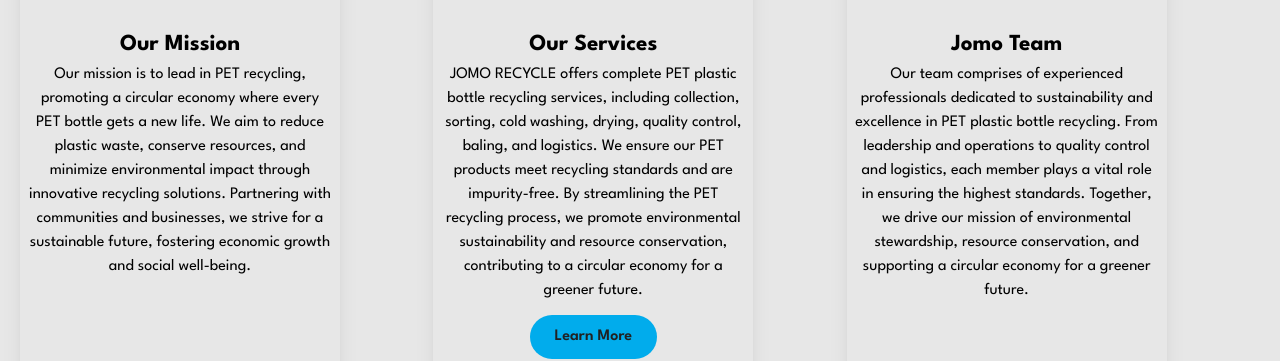
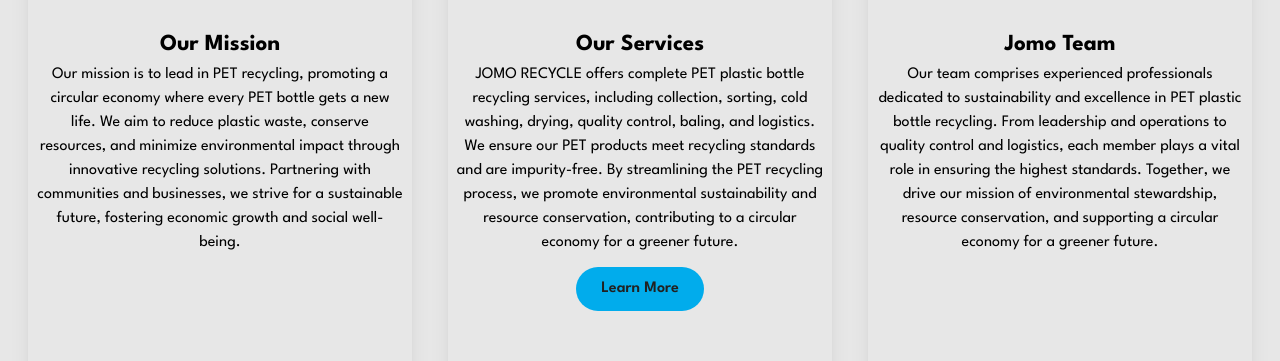
Before and after one commit to coderhanzo/Jomo-Recycling, a React (Vite) app: page / in a window 1280 px wide. Shown: the part 1037-1398 px from the top of the page. Built offline with nearby package versions, Linux system fonts and the light colour scheme.

Commit message:
fixed card spacing

```diff
--- a/src/components/Mission.jsx
+++ b/src/components/Mission.jsx
@@ -17,12 +17,12 @@
   };
   return (
     <>
-      <div className="p-5 grid grid-cols-3 max-sm:grid-cols-1 ">
-        <div className=" text-black h-[37rem] w-[20rem] shadow-xl rounded-lg max-sm:w-[23rem]  ">
+      <div className="p-5 grid grid-cols-3 gap-5 content-center max-sm:grid-cols-1">
+        <div className="text-black h-[37rem] w-[24rem] shadow-xl rounded-lg max-sm:w-[23rem] mx-auto">
           <div className="flex justify-center">
             <img src={plastic} alt="" className="w-[15rem] max-sm:w-[15rem]" />
           </div>
-          <div className=" px-2">
+          <div className="px-2">
             <h2 className="font-bold text-[23px] text-center">Our Mission</h2>
             <p className="text-center">
               Our mission is to lead in PET recycling, promoting a circular
@@ -34,11 +34,11 @@
             </p>
           </div>
         </div>
-        <div className=" text-black h-[37rem] w-[20rem] shadow-xl rounded-lg hover:scale-105 hover:duration-150  max-sm:w-[23rem]  ">
+        <div className="text-black h-[37rem] w-[24rem] shadow-xl rounded-lg max-sm:w-[23rem] mx-auto hover:scale-105 hover:duration-150">
           <div className="flex justify-center">
             <img src={plastic} alt="" className="w-[15rem] max-sm:w-[15rem]" />
           </div>
-          <div className=" px-2">
+          <div className="px-2">
             <h2 className="font-bold text-[23px] text-center">Our Services</h2>
             <p className="text-center">
               JOMO RECYCLE offers complete PET plastic bottle recycling
@@ -52,18 +52,18 @@
           </div>
           <div className="flex justify-center items-center pt-3">
             <Link to="/services">
-              <button className="btn font-semibold ">Learn More</button>
+              <button className="btn font-semibold">Learn More</button>
             </Link>
           </div>
         </div>
-        <div className=" text-black h-[37rem] w-[20rem] shadow-xl rounded-lg  max-sm:w-[23rem]  ">
+        <div className="text-black h-[37rem] w-[24rem] shadow-xl rounded-lg max-sm:w-[23rem] mx-auto">
           <div className="flex justify-center">
             <img src={plastic} alt="" className="w-[15rem] max-sm:w-[15rem]" />
           </div>
-          <div className=" px-2">
+          <div className="px-2">
             <h2 className="font-bold text-[23px] text-center">Jomo Team</h2>
             <p className="text-center">
-              Our team comprises of experienced professionals dedicated to
+              Our team comprises experienced professionals dedicated to
               sustainability and excellence in PET plastic bottle recycling.
               From leadership and operations to quality control and logistics,
               each member plays a vital role in ensuring the highest standards.
```
